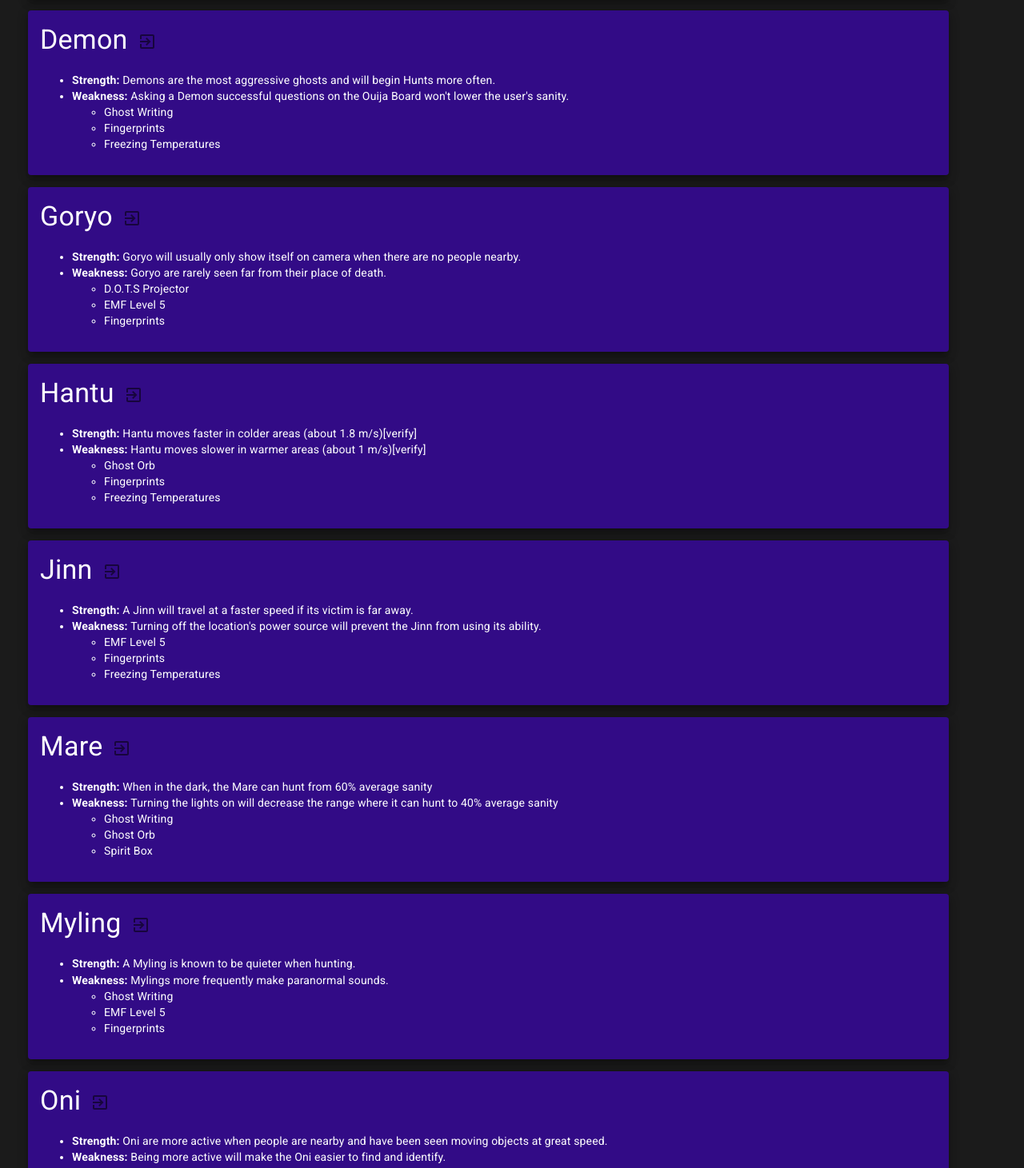
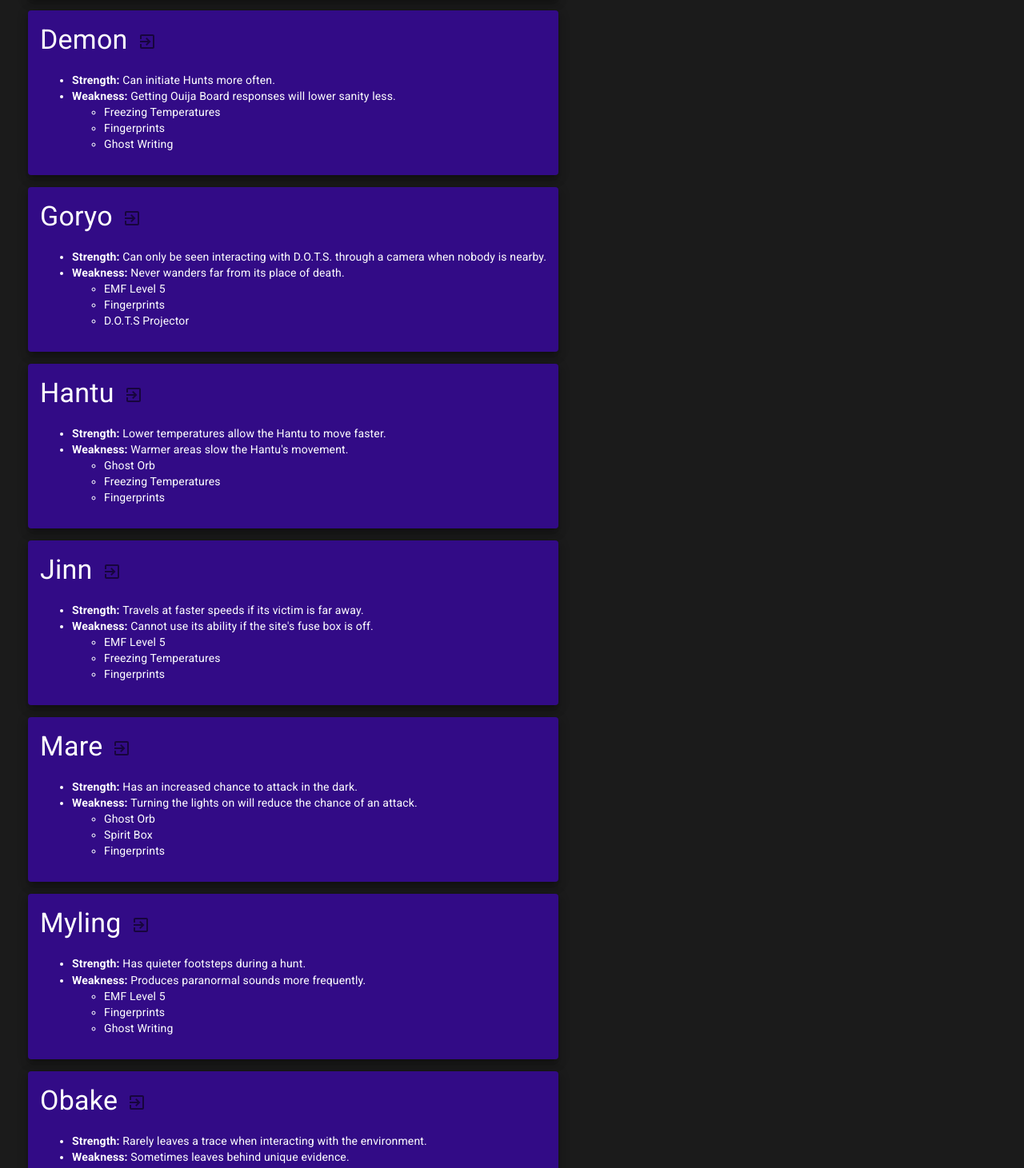
Before and after one commit to walshw/spookulator, a React (Create React App) app: page / in a window 1280 px wide. Shown: the part 489-1950 px from the top of the page at 80% size. Built offline with nearby package versions, Linux system fonts and the light colour scheme.

Commit message:
Made title text bigger, changed scraper to read from /Wiki/Ghosts page instead of Evidence and respective ghost pages, Updated constants

```diff
--- a/src/components/MainContainer.js
+++ b/src/components/MainContainer.js
@@ -14,8 +14,10 @@
         margin: "20px"
     },
     headerText: {
+        padding: 5,
         flexGrow: 1,
-    },
+        fontWeight: "bold"
+},
     linkIconsContainer: {
         display: "flex",
         justifyContent: "space-around",
--- a/src/constants/constants.js
+++ b/src/constants/constants.js
@@ -34,163 +34,163 @@
 const ghostList = [
     {
         name: 'Banshee',
-        evidence: ['D.O.T.S Projector', 'Ghost Orb', 'Fingerprints'],
-        remainingEvidence: ['D.O.T.S Projector', 'Ghost Orb', 'Fingerprints'],
-        link: 'https://phasmophobia.fandom.com/wiki/Banshee',
-        strength: 'A Banshee will focus on one player at a time until it kills them or the player leaves the game.',
-        weakness: 'Banshees fear the Crucifix, which boosts the Hunt-stopping range of one from 3 meters to 5 meters against it.'
+        evidence: ['Ghost Orb', 'Fingerprints', 'D.O.T.S Projector'],
+        remainingEvidence: ['Ghost Orb', 'Fingerprints', 'D.O.T.S Projector'],
+        strength: 'Will target only one player at a time.',
+        weakness: 'Crucifix effectiveness is increased to 5m against one.',
+        link: 'https://phasmophobia.fandom.com/wiki/Banshee'
     },
     {
         name: 'Demon',
-        evidence: ['Ghost Writing', 'Fingerprints', 'Freezing Temperatures'],
-        remainingEvidence: ['Ghost Writing', 'Fingerprints', 'Freezing Temperatures'],
-        link: 'https://phasmophobia.fandom.com/wiki/Demon',
-        strength: 'Demons are the most aggressive ghosts and will begin Hunts more often.',
-        weakness: "Asking a Demon successful questions on the Ouija Board won't lower the user's sanity."
+        evidence: ['Freezing Temperatures', 'Fingerprints', 'Ghost Writing'],
+        remainingEvidence: ['Freezing Temperatures', 'Fingerprints', 'Ghost Writing'],
+        strength: 'Can initiate Hunts more often.',
+        weakness: 'Getting Ouija Board responses will lower sanity less.',
+        link: 'https://phasmophobia.fandom.com/wiki/Demon'
     },
     {
         name: 'Goryo',
-        evidence: ['D.O.T.S Projector', 'EMF Level 5', 'Fingerprints'],
-        remainingEvidence: ['D.O.T.S Projector', 'EMF Level 5', 'Fingerprints'],
-        link: 'https://phasmophobia.fandom.com/wiki/Goryo',
-        strength: 'Goryo will usually only show itself on camera when there are no people nearby.',
-        weakness: 'Goryo are rarely seen far from their place of death.'
+        evidence: ['EMF Level 5', 'Fingerprints', 'D.O.T.S Projector'],
+        remainingEvidence: ['EMF Level 5', 'Fingerprints', 'D.O.T.S Projector'],
+        strength: 'Can only be seen interacting with D.O.T.S. through a camera when nobody is nearby.',
+        weakness: 'Never wanders far from its place of death.',
+        link: 'https://phasmophobia.fandom.com/wiki/Goryo'
     },
     {
         name: 'Hantu',
-        evidence: ['Ghost Orb', 'Fingerprints', 'Freezing Temperatures'],
-        remainingEvidence: ['Ghost Orb', 'Fingerprints', 'Freezing Temperatures'],
-        link: 'https://phasmophobia.fandom.com/wiki/Hantu',
-        strength: 'Hantu moves faster in colder areas (about 1.8 m/s)[verify]',
-        weakness: 'Hantu moves slower in warmer areas (about 1 m/s)[verify]'
+        evidence: ['Ghost Orb', 'Freezing Temperatures', 'Fingerprints'],
+        remainingEvidence: ['Ghost Orb', 'Freezing Temperatures', 'Fingerprints'],
+        strength: 'Lower temperatures allow the Hantu to move faster.',
+        weakness: "Warmer areas slow the Hantu's movement.",
+        link: 'https://phasmophobia.fandom.com/wiki/Hantu'
     },
     {
         name: 'Jinn',
-        evidence: ['EMF Level 5', 'Fingerprints', 'Freezing Temperatures'],
-        remainingEvidence: ['EMF Level 5', 'Fingerprints', 'Freezing Temperatures'],
-        link: 'https://phasmophobia.fandom.com/wiki/Jinn',
-        strength: 'A Jinn will travel at a faster speed if its victim is far away.',
-        weakness: "Turning off the location's power source will prevent the Jinn from using its ability."
+        evidence: ['EMF Level 5', 'Freezing Temperatures', 'Fingerprints'],
+        remainingEvidence: ['EMF Level 5', 'Freezing Temperatures', 'Fingerprints'],
+        strength: 'Travels at faster speeds if its victim is far away.',
+        weakness: "Cannot use its ability if the site's fuse box is off.",
+        link: 'https://phasmophobia.fandom.com/wiki/Jinn'
     },
     {
         name: 'Mare',
-        evidence: ['Ghost Writing', 'Ghost Orb', 'Spirit Box'],
-        remainingEvidence: ['Ghost Writing', 'Ghost Orb', 'Spirit Box'],
-        link: 'https://phasmophobia.fandom.com/wiki/Mare',
-        strength: 'When in the dark, the Mare can hunt from 60% average sanity',
-        weakness: 'Turning the lights on will decrease the range where it can hunt to 40% average sanity'
+        evidence: ['Ghost Orb', 'Spirit Box', 'Fingerprints'],
+        remainingEvidence: ['Ghost Orb', 'Spirit Box', 'Fingerprints'],
+        strength: 'Has an increased chance to attack in the dark.',
+        weakness: 'Turning the lights on will reduce the chance of an attack.',
+        link: 'https://phasmophobia.fandom.com/wiki/Mare'
     },
     {
         name: 'Myling',
-        evidence: ['Ghost Writing', 'EMF Level 5', 'Fingerprints'],
-        remainingEvidence: ['Ghost Writing', 'EMF Level 5', 'Fingerprints'],
-        link: 'https://phasmophobia.fandom.com/wiki/Myling',
-        strength: 'A Myling is known to be quieter when hunting.',
-        weakness: 'Mylings more frequently make paranormal sounds.'
+        evidence: ['EMF Level 5', 'Fingerprints', 'Ghost Writing'],
+        remainingEvidence: ['EMF Level 5', 'Fingerprints', 'Ghost Writing'],
+        strength: 'Has quieter footsteps during a hunt.',
+        weakness: 'Produces paranormal sounds more frequently.',
+        link: 'https://phasmophobia.fandom.com/wiki/Myling'
+    },
+    {
+        name: 'Obake',
+        evidence: ['EMF Level 5', 'Ghost Orb', 'Fingerprints'],
+        remainingEvidence: ['EMF Level 5', 'Ghost Orb', 'Fingerprints'],
+        strength: 'Rarely leaves a trace when interacting with the environment.',
+        weakness: 'Sometimes leaves behind unique evidence.',
+        link: 'https://phasmophobia.fandom.com/wiki/Obake'
     },
     {
         name: 'Oni',
-        evidence: ['D.O.T.S Projector', 'EMF Level 5', 'Freezing Temperatures'],
-        remainingEvidence: ['D.O.T.S Projector', 'EMF Level 5', 'Freezing Temperatures'],
-        link: 'https://phasmophobia.fandom.com/wiki/Oni',
-        strength: 'Oni are more active when people are nearby and have been seen moving objects at great speed.',
-        weakness: 'Being more active will make the Oni easier to find and identify.'
+        evidence: ['EMF Level 5', 'Freezing Temperatures', 'D.O.T.S Projector'],
+        remainingEvidence: ['EMF Level 5', 'Freezing Temperatures', 'D.O.T.S Projector'],
+        strength: 'Increased activity if there are multiple players nearby.',
+        weakness: "An Oni's increased activity makes them easier to find.",
+        link: 'https://phasmophobia.fandom.com/wiki/Oni'
+    },
+    {
+        name: 'Onryo',
+        evidence: ['Ghost Orb', 'Spirit Box', 'Freezing Temperatures'],
+        remainingEvidence: ['Ghost Orb', 'Spirit Box', 'Freezing Temperatures'],
+        strength: 'Extinguishing a flame can cause an Onryo to attack.',
+        weakness: 'When threatened, this ghost will be less likely to hunt.',
+        link: 'https://phasmophobia.fandom.com/wiki/Onryo'
     },
     {
         name: 'Phantom',
-        evidence: ['D.O.T.S Projector', 'Fingerprints', 'Spirit Box'],
-        remainingEvidence: ['D.O.T.S Projector', 'Fingerprints', 'Spirit Box'],
-        link: 'https://phasmophobia.fandom.com/wiki/Phantom',
-        strength: 'Looking at a Phantom will considerably drop your sanity.',
-        weakness: 'Taking a photo of the Phantom will make it temporarily disappear.'
+        evidence: ['Spirit Box', 'Fingerprints', 'D.O.T.S Projector'],
+        remainingEvidence: ['Spirit Box', 'Fingerprints', 'D.O.T.S Projector'],
+        strength: "Looking at a Phantom will lower the player's Sanity considerably.",
+        weakness: 'Taking a photo of the Phantom will cause it to briefly disappear.',
+        link: 'https://phasmophobia.fandom.com/wiki/Phantom'
     },
     {
         name: 'Poltergeist',
-        evidence: ['Ghost Writing', 'Fingerprints', 'Spirit Box'],
-        remainingEvidence: ['Ghost Writing', 'Fingerprints', 'Spirit Box'],
-        link: 'https://phasmophobia.fandom.com/wiki/Poltergeist',
-        strength: 'A Poltergeist is capable of influencing more objects at once than any other Ghosts, and is capable of shutting multiple doors at once.',
-        weakness: 'A Poltergeist is almost ineffective in an empty room.'
+        evidence: ['Spirit Box', 'Fingerprints', 'Ghost Writing'],
+        remainingEvidence: ['Spirit Box', 'Fingerprints', 'Ghost Writing'],
+        strength: 'Capable of throwing multiple objects at once.',
+        weakness: 'Becomes powerless with no throwables nearby.',
+        link: 'https://phasmophobia.fandom.com/wiki/Poltergeist'
+    },
+    {
+        name: 'Raiju',
+        evidence: ['EMF Level 5', 'Ghost Orb', 'D.O.T.S Projector'],
+        remainingEvidence: ['EMF Level 5', 'Ghost Orb', 'D.O.T.S Projector'],
+        strength: 'Moves faster near electrical devices.',
+        weakness: 'Constantly disrupt electronic equipment.',
+        link: 'https://phasmophobia.fandom.com/wiki/Raiju'
     },
     {
         name: 'Revenant',
-        evidence: ['Ghost Writing', 'Ghost Orb', 'Freezing Temperatures'],
-        remainingEvidence: ['Ghost Writing', 'Ghost Orb', 'Freezing Temperatures'],
-        link: 'https://phasmophobia.fandom.com/wiki/Revenant',
-        strength: 'A Revenant will travel at a significantly faster (2x) speed when hunting a victim. Additionally, the Revenant can freely switch whoever it is targeting during a Hunt.',
-        weakness: 'Hiding from the Revenant will cause it to move at a significantly reduced (0.5x) speed.'
+        evidence: ['Ghost Orb', 'Freezing Temperatures', 'Ghost Writing'],
+        remainingEvidence: ['Ghost Orb', 'Freezing Temperatures', 'Ghost Writing'],
+        strength: 'Can travel significantly faster if a player is spotted during a Hunt.',
+        weakness: 'Without a target, the Revenant moves very slowly.',
+        link: 'https://phasmophobia.fandom.com/wiki/Revenant'
     },
     {
         name: 'Shade',
-        evidence: ['Ghost Writing', 'EMF Level 5', 'Freezing Temperatures'],
-        remainingEvidence: ['Ghost Writing', 'EMF Level 5', 'Freezing Temperatures'],
-        link: 'https://phasmophobia.fandom.com/wiki/Shade',
-        strength: 'As a shy ghost, a Shade will rarely perform actions in the presence of two or more people, making it harder to detect.',
-        weakness: 'Conversely, a Shade will rarely start a Hunt when players are grouped together.'
+        evidence: ['EMF Level 5', 'Freezing Temperatures', 'Ghost Writing'],
+        remainingEvidence: ['EMF Level 5', 'Freezing Temperatures', 'Ghost Writing'],
+        strength: 'Being shy makes it more difficult to locate and obtain evidence.',
+        weakness: 'Less likely to hunt if multiple people are nearby.',
+        link: 'https://phasmophobia.fandom.com/wiki/Shade'
     },
     {
         name: 'Spirit',
-        evidence: ['Ghost Writing', 'EMF Level 5', 'Spirit Box'],
-        remainingEvidence: ['Ghost Writing', 'EMF Level 5', 'Spirit Box'],
-        link: 'https://phasmophobia.fandom.com/wiki/Spirit',
-        strength: 'Nothing.',
-        weakness: 'Using Smudge Sticks on a Spirit will prevent it from starting a hunt for a long period of time (180 seconds instead of 90).'
-    },
-    {
-        name: 'Wraith',
-        evidence: ['D.O.T.S Projector', 'EMF Level 5', 'Spirit Box'],
-        remainingEvidence: ['D.O.T.S Projector', 'EMF Level 5', 'Spirit Box'],
-        link: 'https://phasmophobia.fandom.com/wiki/Wraith',
-        strength: "Wraiths almost never touch the ground meaning it can't be tracked by footsteps.",
-        weakness: 'Wraiths have a toxic reaction to Salt.'
-    },
-    {
-        name: 'Yokai',
-        evidence: ['D.O.T.S Projector', 'Ghost Orb', 'Spirit Box'],
-        remainingEvidence: ['D.O.T.S Projector', 'Ghost Orb', 'Spirit Box'],
-        link: 'https://phasmophobia.fandom.com/wiki/Yokai',
-        strength: 'Talking near a Yokai will anger it and increase its chance of attacking.',
-        weakness: 'While hunting, a Yokai can only hear voices close to it.'
-    },
-    {
-        name: 'Yurei',
-        evidence: ['D.O.T.S Projector', 'Ghost Orb', 'Freezing Temperatures'],
-        remainingEvidence: ['D.O.T.S Projector', 'Ghost Orb', 'Freezing Temperatures'],
-        link: 'https://phasmophobia.fandom.com/wiki/Yurei',
-        strength: "Yurei have been known to have a stronger effect on people's Sanity during a manifestation.",
-        weakness: 'Using Smudge Sticks on the Yurei will cause it to not wander around the location for ~90 seconds.'
-    },
-    {
-        name: 'Obake',
-        evidence: ['EMF Level 5', 'Fingerprints', 'Ghost Orb'],
-        remainingEvidence: ['EMF Level 5', 'Fingerprints', 'Ghost Orb'],
-        link: 'https://phasmophobia.fandom.com/wiki/Obake',
-        strength: 'When interacting with the environment, an Obake will rarely leave a trace.',
-        weakness: 'Sometimes this ghost will shapeshift, leaving behind unique evidence.'
-    },
-    {
-        name: 'Onryo',
-        evidence: ['Spirit Box', 'Freezing Temperatures', 'Ghost Orb'],
-        remainingEvidence: ['Spirit Box', 'Freezing Temperatures', 'Ghost Orb'],
-        link: 'https://phasmophobia.fandom.com/wiki/Onryo',
-        strength: 'Extinguishing a flame can cause an Onryo to attack.',
-        weakness: 'When threatened, this ghost will be less likely to attack.'
-    },
-    {
-        name: 'Raiju',
-        evidence: ['EMF Level 5', 'D.O.T.S Projector', 'Ghost Orb'],
-        remainingEvidence: ['EMF Level 5', 'D.O.T.S Projector', 'Ghost Orb'],
-        link: 'https://phasmophobia.fandom.com/wiki/Onryo',
-        strength: 'Can siphon power from nearby electrical devices, making it move faster.',
-        weakness: 'Is constantly disrupting electronic equipment, making it easier to track when attacking.'
+        evidence: ['EMF Level 5', 'Spirit Box', 'Ghost Writing'],
+        remainingEvidence: ['EMF Level 5', 'Spirit Box', 'Ghost Writing'],
+        strength: 'None.',
+        weakness: 'Smudge Sticks are more effective, preventing a hunt for longer.',
+        link: 'https://phasmophobia.fandom.com/wiki/Spirit'
     },
     {
         name: 'The Twins',
         evidence: ['EMF Level 5', 'Spirit Box', 'Freezing Temperatures'],
         remainingEvidence: ['EMF Level 5', 'Spirit Box', 'Freezing Temperatures'],
-        link: 'https://phasmophobia.fandom.com/wiki/Onryo',
         strength: 'Either Twin can be angered and initiate an attack on their prey.',
-        weakness: 'The Twins will often interact with the environment at the same time.'
+        weakness: 'The Twins will often interact with the environment at the same time.',
+        link: 'https://phasmophobia.fandom.com/wiki/The_Twins'
+    },
+    {
+        name: 'Wraith',
+        evidence: ['EMF Level 5', 'Spirit Box', 'D.O.T.S Projector'],
+        remainingEvidence: ['EMF Level 5', 'Spirit Box', 'D.O.T.S Projector'],
+        strength: 'Does not leave UV Footprints after stepping in salt.',
+        weakness: 'Will become more active if it steps in salt.',
+        link: 'https://phasmophobia.fandom.com/wiki/Wraith'
+    },
+    {
+        name: 'Yokai',
+        evidence: ['Ghost Orb', 'Spirit Box', 'D.O.T.S Projector'],
+        remainingEvidence: ['Ghost Orb', 'Spirit Box', 'D.O.T.S Projector'],
+        strength: 'Talking near the Yokai will anger it, increasing the chance to attack.',
+        weakness: 'Can only hear voices close to it during a Hunt.',
+        link: 'https://phasmophobia.fandom.com/wiki/Yokai'
+    },
+    {
+        name: 'Yurei',
+        evidence: ['Ghost Orb', 'Freezing Temperatures', 'D.O.T.S Projector'],
+        remainingEvidence: ['Ghost Orb', 'Freezing Temperatures', 'D.O.T.S Projector'],
+        strength: 'Has a stronger effect on Sanity.',
+        weakness: "Smudging the Yurei's Ghost Room will reduce how often it wanders.",
+        link: 'https://phasmophobia.fandom.com/wiki/Yurei'
     }
 ];
 
```
Also changed, not shown: scrapingUtils/scraper.js (+44 -50 lines).
